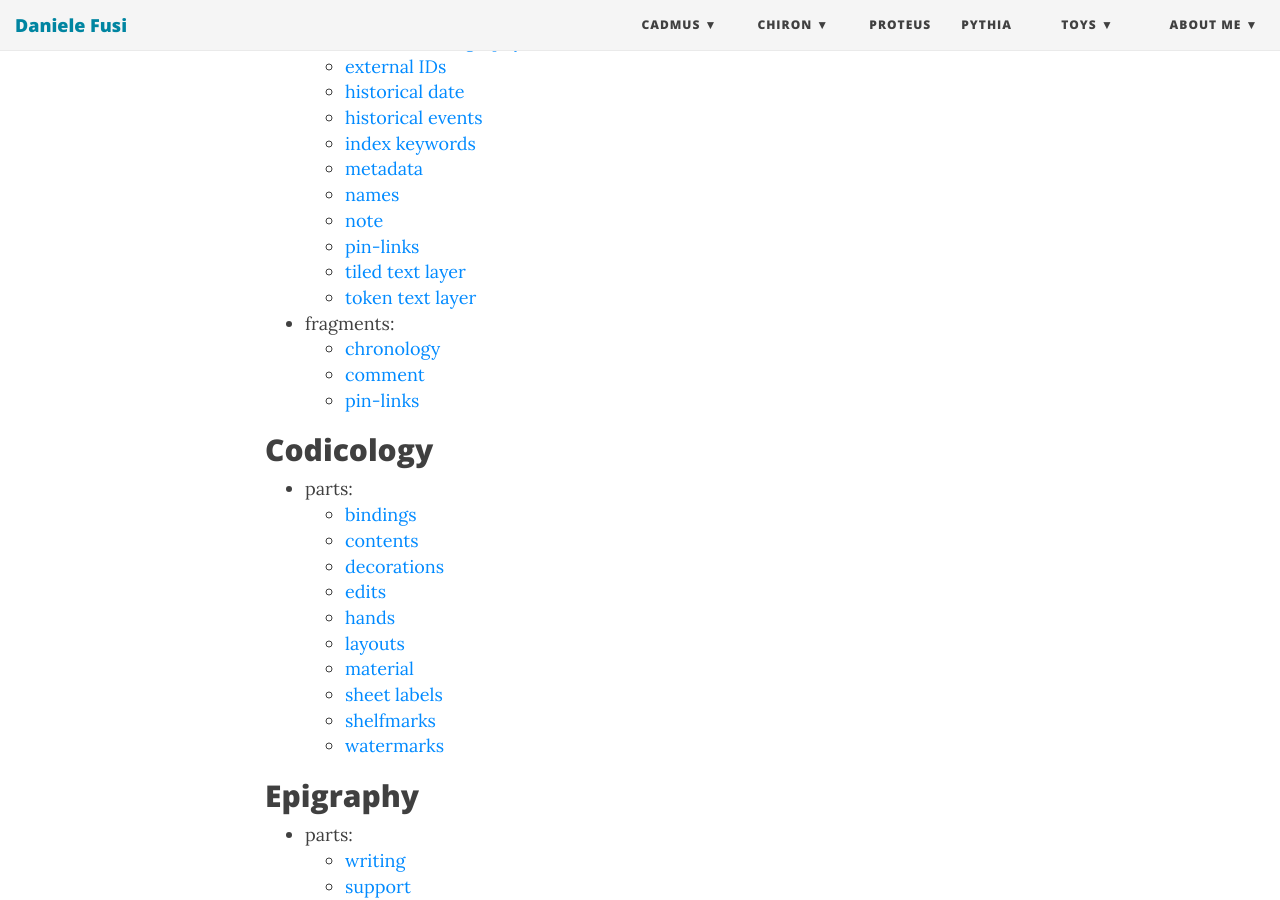
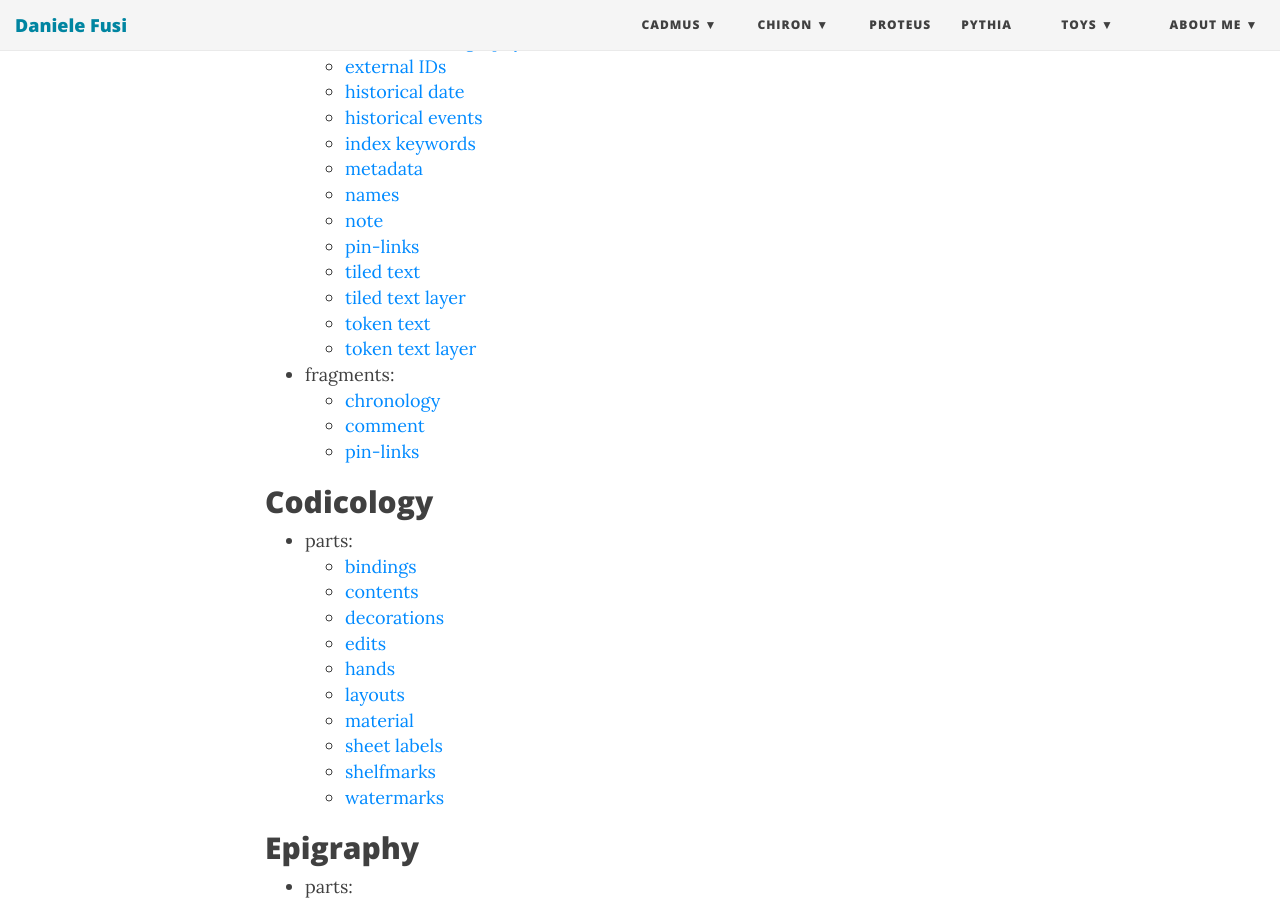
Before and after one commit to Myrmex/overview, a Jekyll site: the page built from cadmus/dev/models.md, in a window 1280 px wide and 900 px high, scrolled down 673 px. Built offline with Jekyll 4.4.1, drawn with Linux system fonts in a browser that asks for light colours; nearby versions of some CDN libraries.

Commit message:
Update models.md

```diff
--- a/cadmus/dev/models.md
+++ b/cadmus/dev/models.md
@@ -23,7 +23,9 @@ All the generic models designed for Cadmus projects are listed here. Project-spe
   - [names](https://github.com/vedph/cadmus-general/blob/master/docs/names.md)
   - [note](https://github.com/vedph/cadmus-general/blob/master/docs/note.md)
   - [pin-links](https://github.com/vedph/cadmus-general/blob/master/docs/pin-links.md)
+  - [tiled text](https://github.com/vedph/cadmus-general/blob/master/docs/tiled-text.md)
   - [tiled text layer](https://github.com/vedph/cadmus-general/blob/master/docs/tiled-text-layer.md)
+  - [token text](https://github.com/vedph/cadmus-general/blob/master/docs/token-text.md)
   - [token text layer](https://github.com/vedph/cadmus-general/blob/master/docs/token-text-layer.md)
 - fragments:
   - [chronology](https://github.com/vedph/cadmus-general/blob/master/docs/fr.chronology.md)
```
